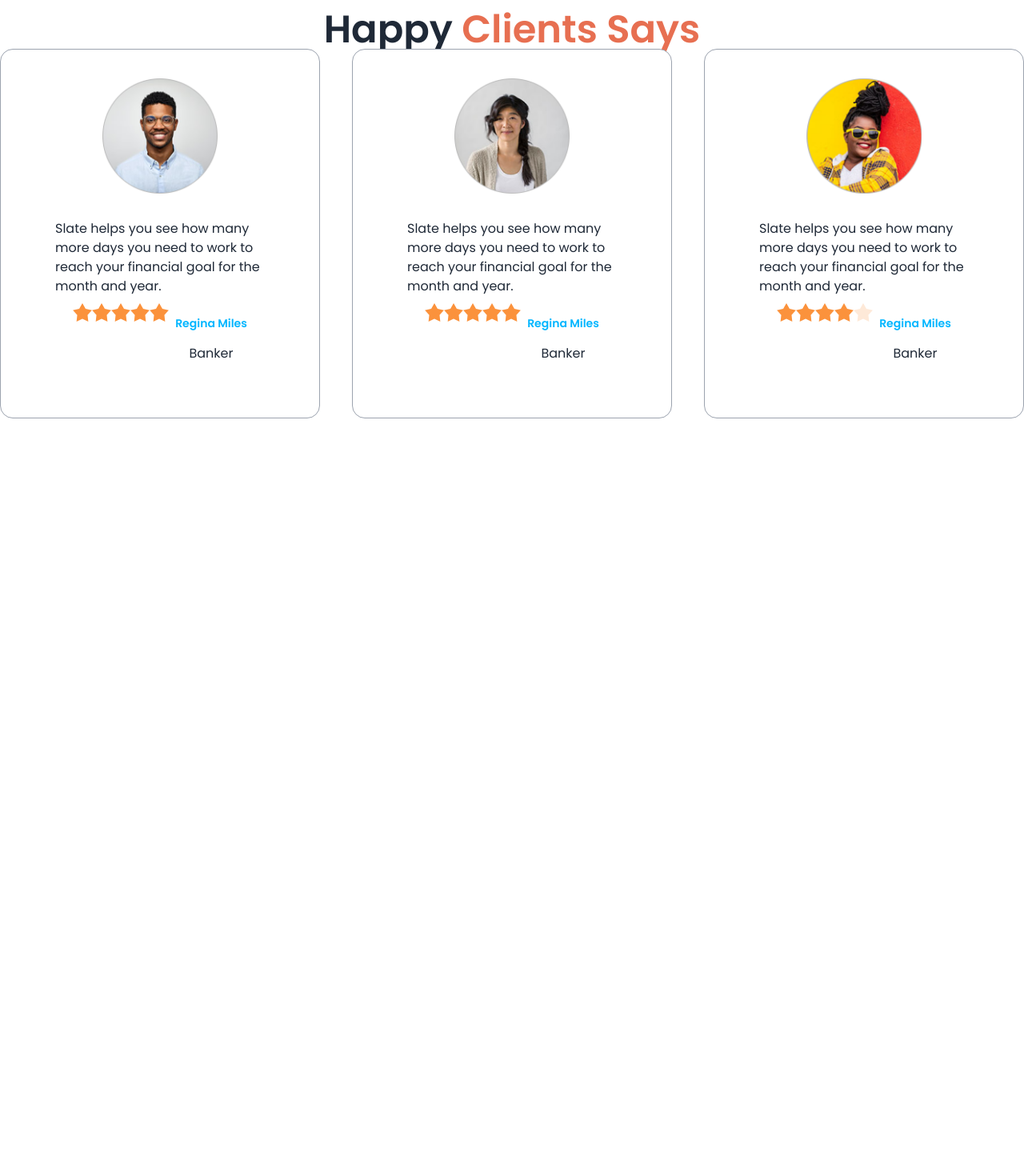
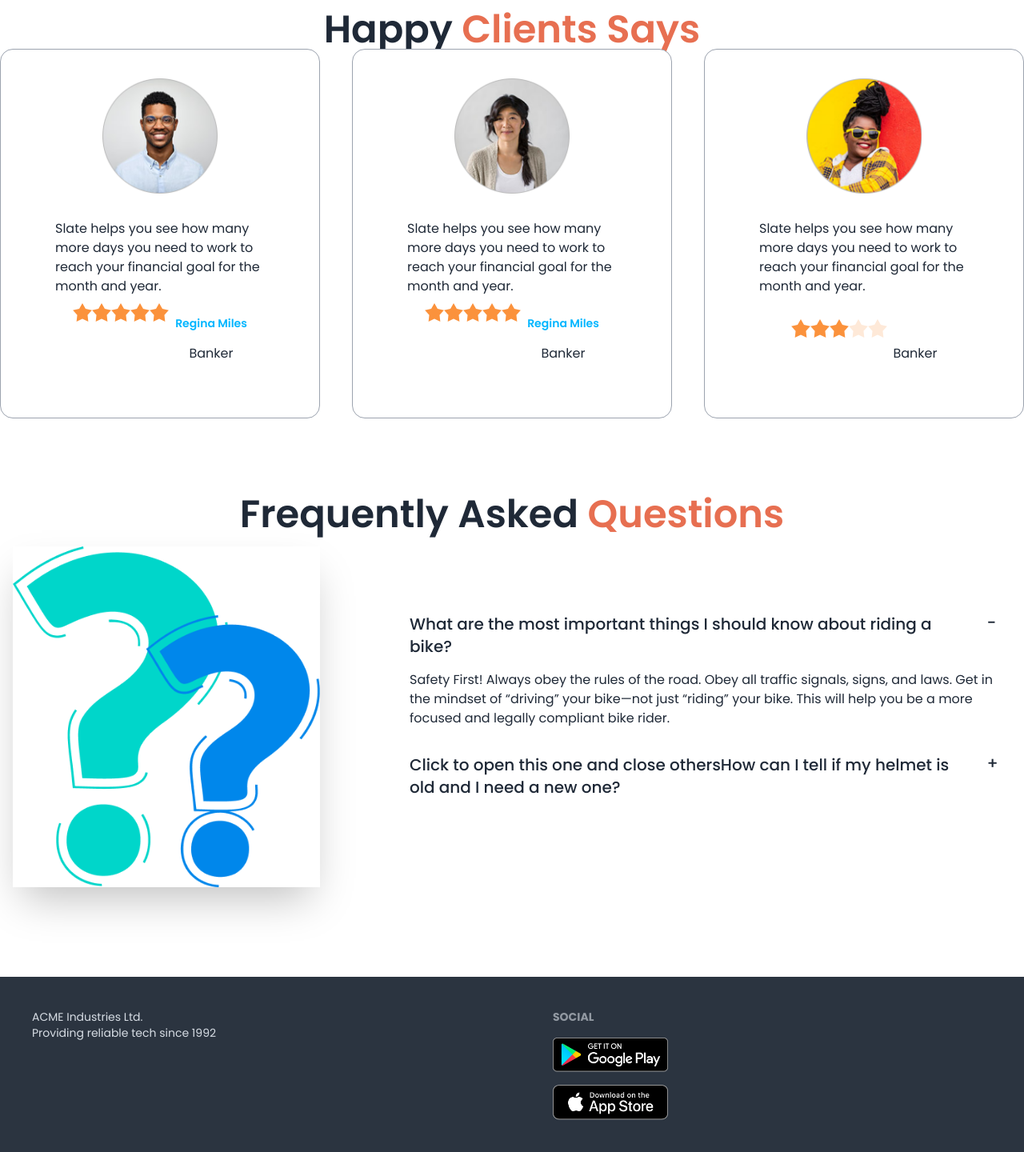
Before and after one commit to nayeem-miah/biker-zone-resources-main, a plain HTML site: page index.html in a window 1280 px wide. Shown: the part 1872-3312 px from the top of the page at 80% size. Before the commit the page ends 2491 px from the top, so only its background shows below. Drawn offline with nearby package versions, Linux system fonts and the light colour scheme.

Commit message:
added footer

```diff
--- a/index.html
+++ b/index.html
@@ -18,8 +18,8 @@
             extend: {
               colors: {
                 clifford: '#da373d',
-               'bike-primary': ' #E76F51',
-               'bike-primary-bg': 'rgba(231, 111, 81, 0.10)',
+               'bike-primary': '#E76F51',
+               'bike-primary-bg':'rgba(231, 111, 81, 0.10)',
 
 
               }
@@ -299,14 +299,14 @@
                             <div class="rating justify-center">
                             <input type="radio" name="rating-2" class="mask mask-star-2 bg-orange-400" />
                             <input type="radio" name="rating-2" class="mask mask-star-2 bg-orange-400" />
-                            <input type="radio" name="rating-2" class="mask mask-star-2 bg-orange-400" />
-                            <input type="radio" name="rating-2" class="mask mask-star-2 bg-orange-400"  checked />
+                            <input type="radio" name="rating-2" class="mask mask-star-2 bg-orange-400"checked />
+                            <input type="radio" name="rating-2" class="mask mask-star-2 bg-orange-400"/>
                             <input type="radio" name="rating-2" class="mask mask-star-2 bg-orange-400" />
                             </div>
                         <div class="text-center space-y-4 mt-4">
 
                                 <h4 class="text-sm font-semibold text-info">
-                                    Regina Miles
+
                                 </h4>
                                 <p>Banker</p>
 
@@ -316,10 +316,65 @@
             </div>
 
         </section>
+        <!-- FAQ -->
+        <section class="my-24">
+            <h3 class="text-5xl font-semibold text-center mb-13">
+                Frequently Asked <span class="text-bike-primary">Questions</span>
+            </h3>
+            <div class="hero ">
+                <div class="hero-content flex-col lg:flex-row lg:gap-24">
+                  <img src="./images/others/faq.png" class="max-w-sm w-1/2rounded-lg shadow-2xl" />
+                  <div>
+                    <!-- first quesation -->
+                    <div class="collapse collapse-plus ">
+                        <input type="radio" name="my-accordion-3" checked="checked" />
+                        <div class="collapse-title text-xl font-medium">
+                            What are the most important things I should
+                            know about riding a bike?
+                        </div>
+                        <div class="collapse-content">
+                          <p>Safety First! Always obey the rules of the road. Obey all traffic signals, signs, and laws. Get in the mindset of “driving” your bike—not just “riding” your bike. This will help you be a more focused and legally compliant bike rider. </p>
+                        </div>
+                      </div>
+                      <div class="collapse collapse-plus">
+                        <input type="radio" name="my-accordion-3" />
+                        <div class="collapse-title text-xl font-medium">
+                          Click to open this one and close othersHow can I tell if my helmet is old and I need a
+                          new one?
+                        <div class="collapse-content">
+                          <p>I can trll if my healmet is new and i need need a new healmet</p>
+                        </div>
+                      </div>
+                      <div class="collapse collapse-plus ">
+                        <input type="radio" name="my-accordion-3" />
+                        <div class="collapse-title text-xl font-medium">
+                            My bike has been in storage is it safe to ride?
+                        </div>
+                        <div class="collapse-content">
+                          <p>Yes i Always try it and i always Safety first</p>
+                        </div>
+                      </div>
+                  </div>
+                </div>
+              </div>
 
+        </section>
     </main>
     <footer>
+        <footer class="footer p-10 bg-neutral text-neutral-content">
+            <aside>
 
+              <p>ACME Industries Ltd.<br/>Providing reliable tech since 1992</p>
+            </aside>
+            <nav>
+              <header class="footer-title">Social</header>
+              <div class="grid grid-cols-1 gap-4">
+                <a><img class="w-36" src="./images/others/android.png" alt=""></a>
+                <a><img class="w-36" src="./images/others/ios.png" alt=""></a>
+
+              </div>
+            </nav>
+          </footer>
     </footer>
 </body>
 </html>
```
